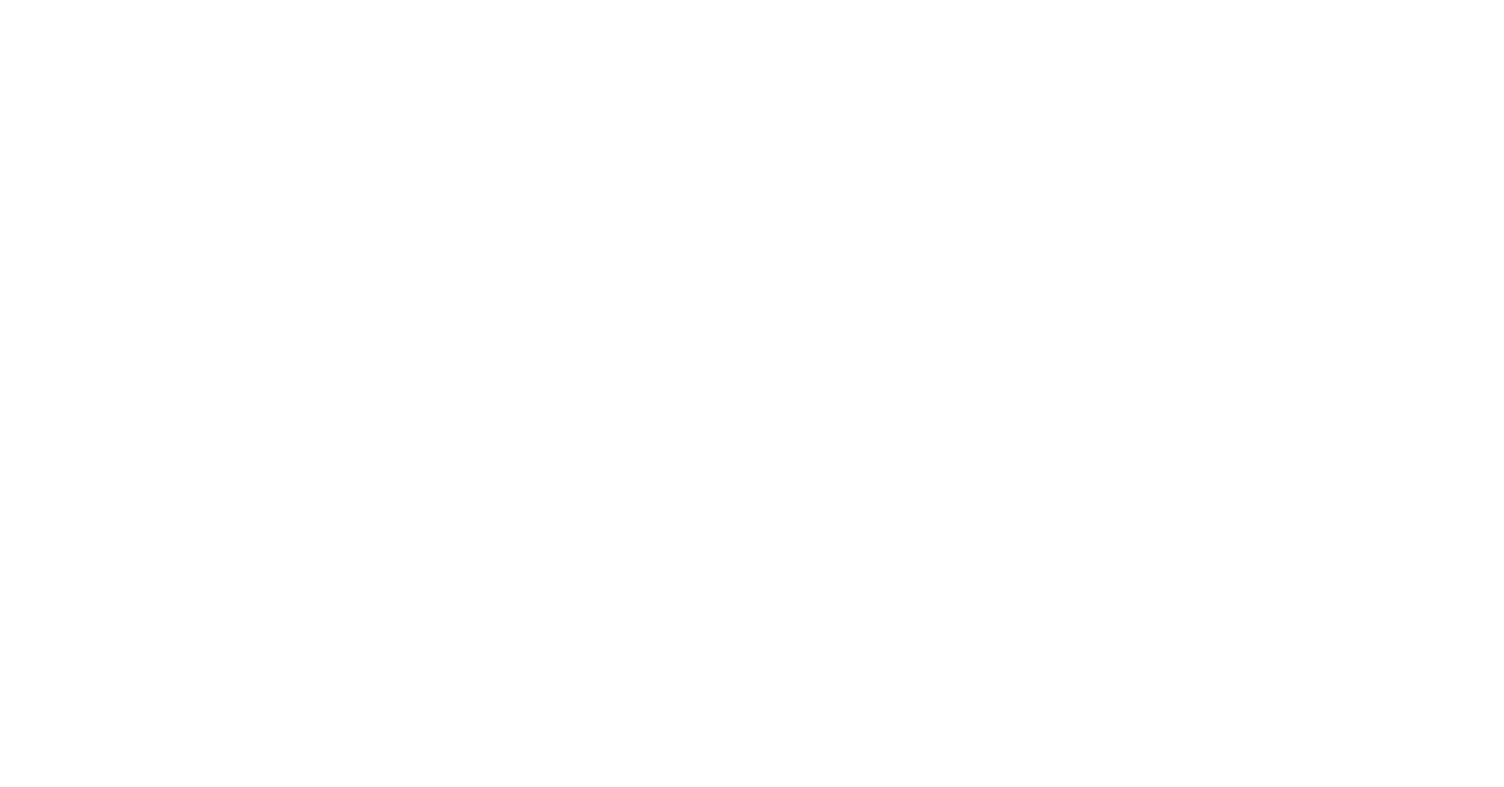
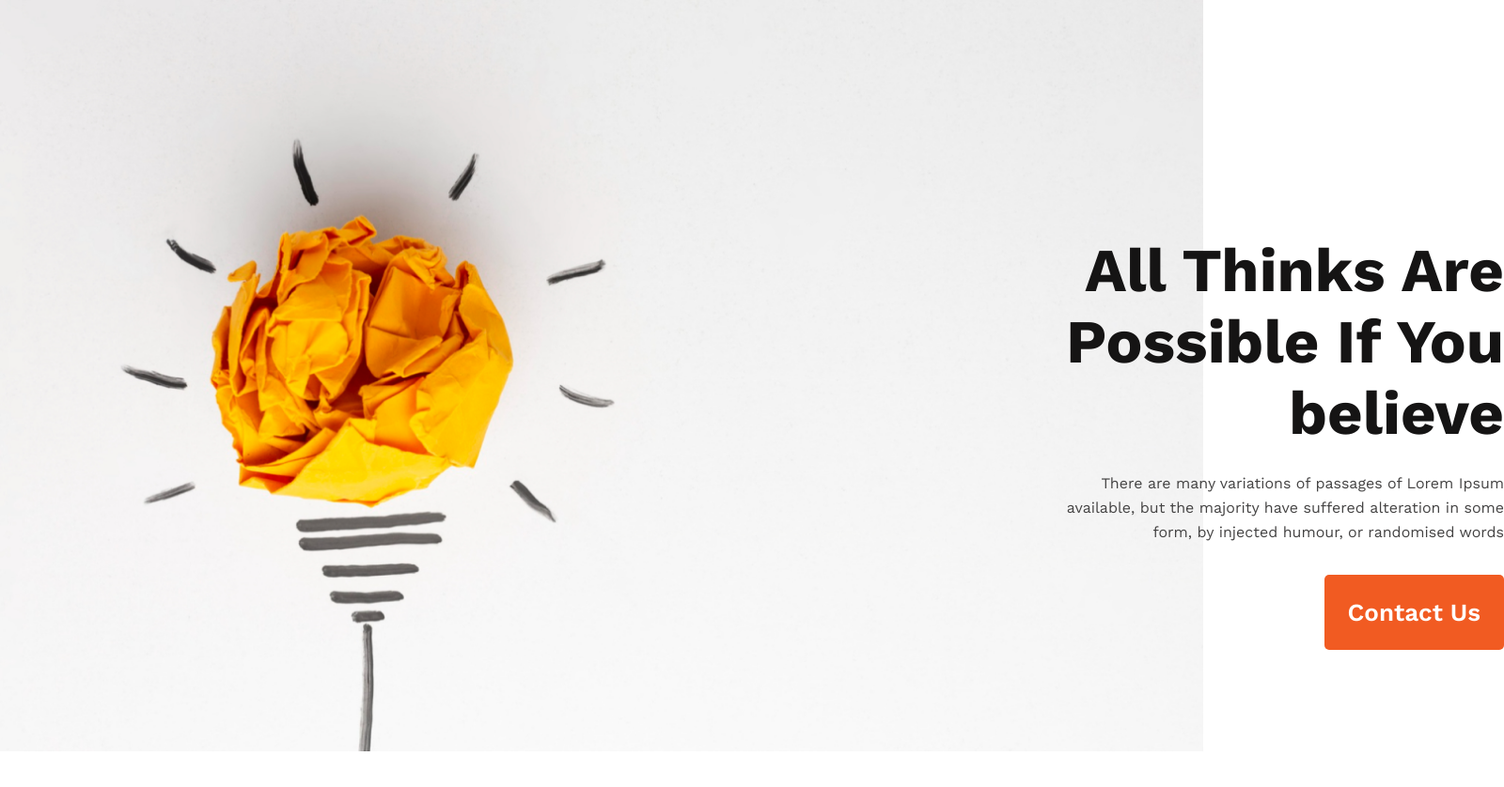
Before and after one commit to coderkamrul0/assignment-1, a plain HTML site: page index.html in a window 1280 px wide. Shown: the whole page at 94% size, 1600 px wide, since content can reach past the window. Before the commit the page ends 800 px from the top, so only its background shows below. Drawn offline with nearby package versions, Linux system fonts and the light colour scheme.

Commit message:
banner section added

```diff
--- a/index.html
+++ b/index.html
@@ -6,8 +6,21 @@
     <meta name="viewport" content="width=device-width, initial-scale=1.0">
     <title>Document</title>
     <link rel="stylesheet" href="style.css">
+    <link rel="preconnect" href="https://fonts.googleapis.com"><link rel="preconnect" href="https://fonts.gstatic.com" crossorigin><link href="https://fonts.googleapis.com/css2?family=Work+Sans:wght@400;600;700&display=swap" rel="stylesheet">
 </head>
 <body>
 
+    <!-- Banner Section Start -->
+
+    <section class="banner-section">
+        <div class="banner-details">
+            <h1 class="banner-title">All Thinks Are <br> Possible If You <br> believe</h1>
+            <p class="banner-sub-title">There are many variations of passages of Lorem Ipsum<br> available, but the majority have suffered alteration in some<br> form, by injected humour, or randomised words</p>
+            <button class="banner-btn">Contact Us</button>
+        </div>
+    </section>
+
+    <!-- Banner Section End -->
+
 </body>
 </html>
--- a/style.css
+++ b/style.css
@@ -0,0 +1,44 @@
+*{
+    margin: 0;
+    padding: 0;
+    font-family: 'Work Sans', sans-serif;
+}
+
+/* Banner Section Start */
+
+.banner-section{
+    height:100vh;
+    background-image: url(images/banner/banner1.png);
+    background-size: cover;
+}
+.banner-section .banner-details{
+    text-align: right;
+}
+.banner-section .banner-details{
+    width: 1600px;
+    padding-top: 250px;
+    padding-bottom: 166px;
+}
+.banner-section .banner-title{
+    font-weight: 700;
+    font-size: 65px;
+    line-height: 76px;
+    color: #151414;
+}
+.banner-details .banner-sub-title{
+    line-height: 26px;
+    color: #444343;
+    margin-top: 24px;
+    margin-bottom: 32px;
+}
+.banner-details .banner-btn{
+    background-color: #F15B22;
+    color: white;
+    border: none;
+    border-radius: 5px;
+    padding: 25px 25px;
+    font-weight: 600;
+    font-size: 26px;
+}
+
+/* Banner Section End */
```
